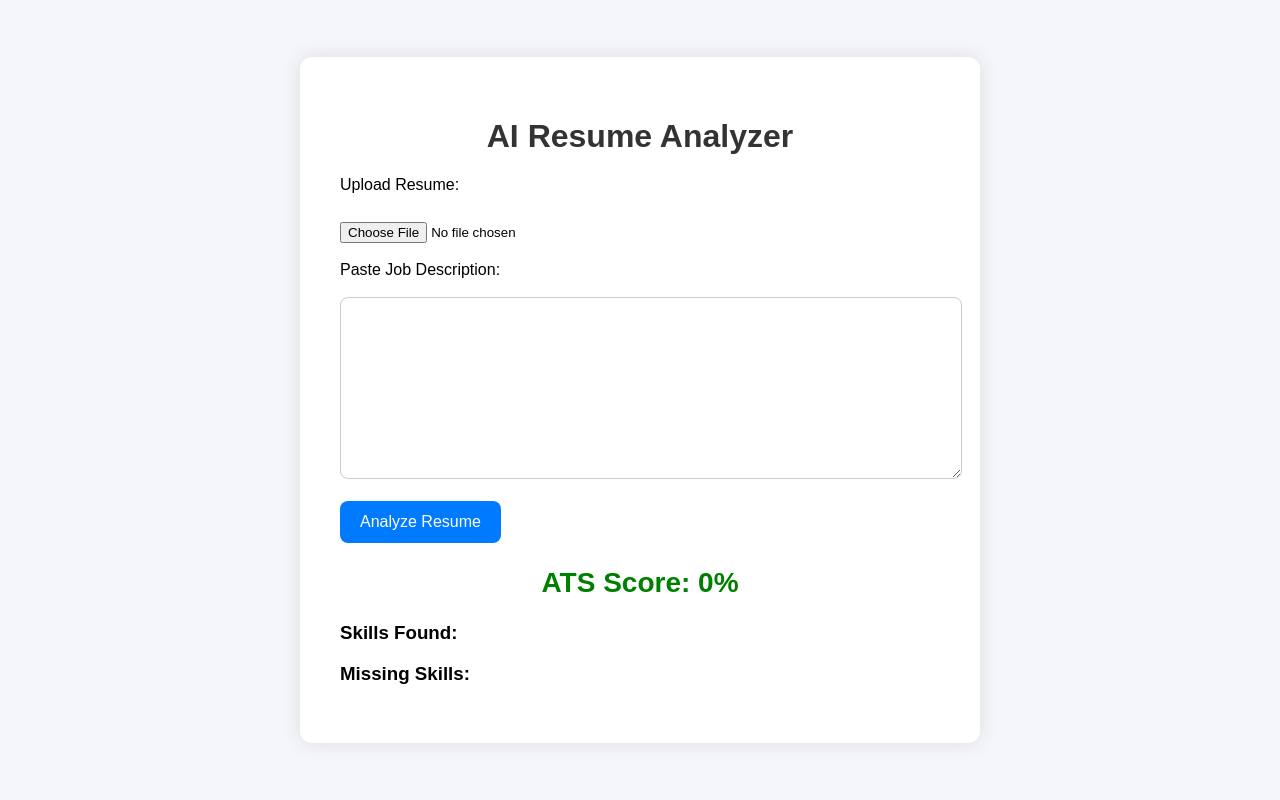
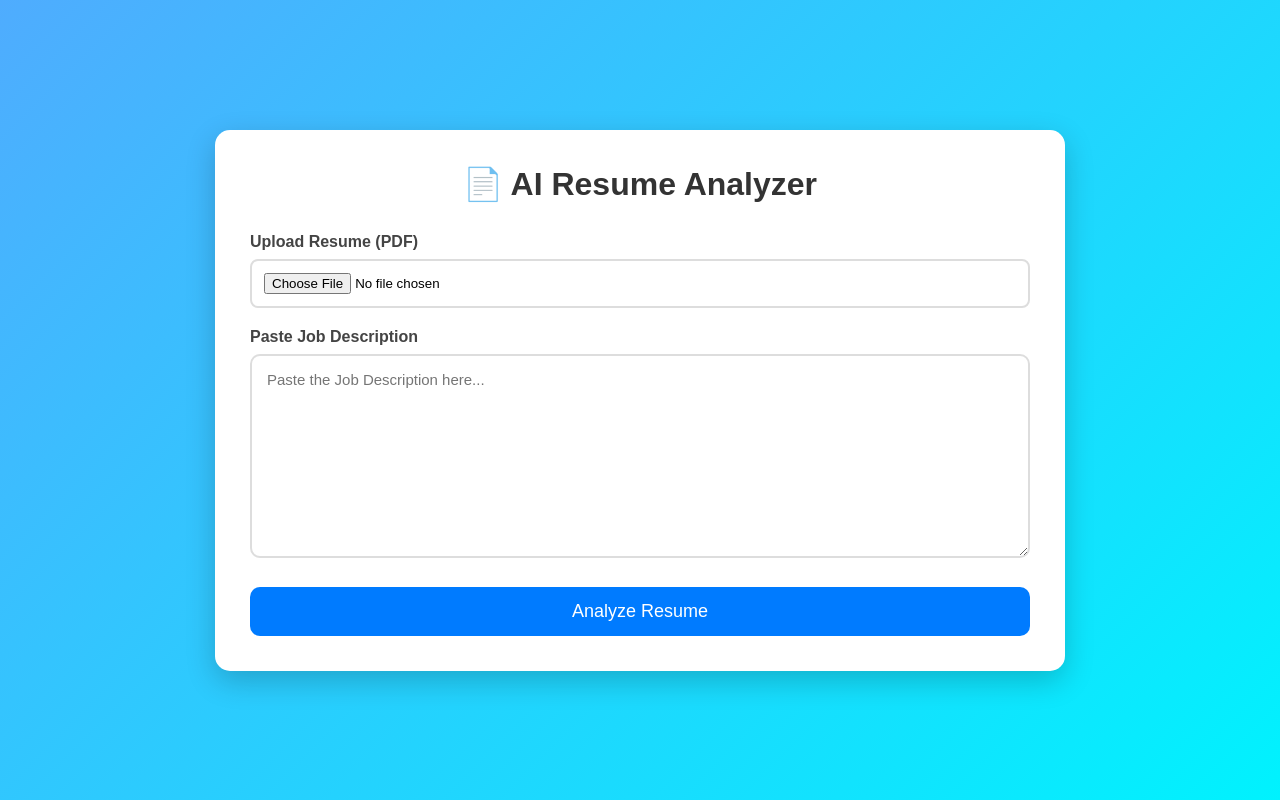
Before and after one commit to LikhitaGrandhi/AI-Resume-Analyzer, a Flask app: page / in a window 1280 px wide. Run offline with Flask 3, Linux system fonts and the light colour scheme.

Commit message:
Updated AI Resume Analyzer UI and ATS scoring

```diff
--- a/app.py
+++ b/app.py
@@ -4,11 +4,14 @@ import os
 
 app = Flask(__name__)
 
-# Upload folder
-UPLOAD_FOLDER = 'uploads'
-app.config['UPLOAD_FOLDER'] = UPLOAD_FOLDER
+UPLOAD_FOLDER = "uploads"
+app.config["UPLOAD_FOLDER"] = UPLOAD_FOLDER
 
-# Skills database
+# Create uploads folder if it doesn't exist
+if not os.path.exists(UPLOAD_FOLDER):
+    os.makedirs(UPLOAD_FOLDER)
+
+# Skills Database
 skills_list = [
     "python",
     "java",
@@ -25,37 +28,41 @@ skills_list = [
     "mysql",
     "mongodb",
     "machine learning",
+    "deep learning",
     "data analysis",
     "power bi",
     "git",
     "github",
     "aws",
+    "azure",
+    "docker",
+    "kubernetes",
     "spring boot",
     "rest api",
     "oop",
     "dbms",
-    "dsa"
+    "dsa",
+    "pandas",
+    "numpy",
+    "tensorflow",
+    "pytorch",
+    "excel"
 ]
 
 
-# Extract text from PDF
 def extract_text(pdf_path):
-
     text = ""
 
     with pdfplumber.open(pdf_path) as pdf:
-
         for page in pdf.pages:
-
             extracted = page.extract_text()
-
             if extracted:
                 text += extracted
 
     return text.lower()
 
 
-@app.route('/', methods=['GET', 'POST'])
+@app.route("/", methods=["GET", "POST"])
 def index():
 
     ats_score = 0
@@ -63,99 +70,109 @@ def index():
     missing_skills = []
     suggestions = []
 
-    if request.method == 'POST':
+    total_found = 0
+    matched = 0
 
-        # Get uploaded file
-        resume = request.files['resume']
+    if request.method == "POST":
 
-        # Get job description
-        job_description = request.form[
-            'job_description'
-        ].lower()
+        resume = request.files["resume"]
 
-        # Save uploaded resume
+        if not resume.filename.endswith(".pdf"):
+            return "Please upload only PDF resumes."
+
+        job_description = request.form["job_description"].lower()
+
         filepath = os.path.join(
-            app.config['UPLOAD_FOLDER'],
+            app.config["UPLOAD_FOLDER"],
             resume.filename
         )
 
         resume.save(filepath)
 
-        # Extract resume text
         resume_text = extract_text(filepath)
 
-        # Find skills in resume
+        # Delete uploaded file
+        os.remove(filepath)
+
+        # Skills in Resume
         for skill in skills_list:
-
             if skill in resume_text:
                 found_skills.append(skill)
 
-        # Find skills in JD
+        total_found = len(found_skills)
+
+        # Skills in Job Description
         jd_skills = []
 
         for skill in skills_list:
-
             if skill in job_description:
                 jd_skills.append(skill)
 
-        # Compare skills
-        matched = 0
-
+        # Compare Skills
         for skill in jd_skills:
-
             if skill in found_skills:
                 matched += 1
-
             else:
                 missing_skills.append(skill)
 
-        # Calculate ATS score
+        # Better ATS Score
+        score = 0
+
         if len(jd_skills) > 0:
+            score += (matched / len(jd_skills)) * 60
 
-            ats_score = int(
-                (matched / len(jd_skills)) * 100
-            )
+        if "projects" in resume_text:
+            score += 20
+
+        if "internship" in resume_text:
+            score += 10
+
+        if "github" in resume_text:
+            score += 10
+
+        ats_score = int(score)
 
         # Suggestions
         if ats_score < 50:
-
             suggestions.append(
-                "Add more relevant technical skills."
+                "Improve technical skills according to the Job Description."
             )
 
         if "projects" not in resume_text:
-
             suggestions.append(
-                "Add a strong projects section."
+                "Add a Projects section with measurable achievements."
             )
 
         if "github" not in resume_text:
-
             suggestions.append(
-                "Add GitHub profile link."
+                "Add your GitHub profile link."
             )
 
         if "internship" not in resume_text:
-
             suggestions.append(
-                "Add internship or practical experience."
+                "Mention internships or practical experience."
             )
 
-        if len(found_skills) < 5:
+        if total_found < 8:
+            suggestions.append(
+                "Include more technical skills."
+            )
 
+        if len(missing_skills) > 0:
             suggestions.append(
-                "Include more technical skills in resume."
+                "Add the missing skills if you possess them."
             )
 
     return render_template(
-        'index.html',
+        "index.html",
         ats_score=ats_score,
         found_skills=found_skills,
         missing_skills=missing_skills,
-        suggestions=suggestions
+        suggestions=suggestions,
+        total_found=total_found,
+        matched=matched
     )
 
 
-if __name__ == '__main__':
-
+if __name__ == "__main__":
     app.run(debug=True)
--- a/static/style.css
+++ b/static/style.css
@@ -1,86 +1,273 @@
-body {
-
-    font-family: Arial, sans-serif;
-    background-color: #f4f6f9;
-
-    display: flex;
-    justify-content: center;
-    align-items: center;
-
-    height: 100vh;
-    margin: 0;
+*{
+    margin:0;
+    padding:0;
+    box-sizing:border-box;
+    font-family:Arial, Helvetica, sans-serif;
 }
 
-.container {
+body{
 
-    background: white;
+    background:linear-gradient(135deg,#4facfe,#00f2fe);
 
-    padding: 40px;
+    min-height:100vh;
 
-    border-radius: 12px;
+    display:flex;
 
-    width: 600px;
+    justify-content:center;
 
-    box-shadow: 0px 0px 20px rgba(0,0,0,0.1);
+    align-items:center;
+
+    padding:30px;
 }
 
-h1 {
+.container{
 
-    text-align: center;
-    color: #333;
+    width:90%;
+
+    max-width:850px;
+
+    background:white;
+
+    padding:35px;
+
+    border-radius:15px;
+
+    box-shadow:0px 10px 30px rgba(0,0,0,0.2);
 }
 
-textarea {
+h1{
 
-    width: 100%;
-    padding: 10px;
+    text-align:center;
 
-    border-radius: 8px;
-    border: 1px solid #ccc;
+    color:#333;
 
-    font-size: 14px;
+    margin-bottom:30px;
 }
 
-input[type="file"] {
+label{
 
-    margin-top: 10px;
+    display:block;
+
+    margin-top:20px;
+
+    margin-bottom:8px;
+
+    font-weight:bold;
+
+    color:#444;
 }
 
-button {
+input[type=file]{
 
-    background-color: #007bff;
-    color: white;
+    width:100%;
 
-    border: none;
+    padding:12px;
 
-    padding: 12px 20px;
+    border:2px solid #ddd;
 
-    border-radius: 8px;
+    border-radius:8px;
 
-    cursor: pointer;
-
-    font-size: 16px;
+    cursor:pointer;
 }
 
-button:hover {
+textarea{
 
-    background-color: #0056b3;
+    width:100%;
+
+    padding:15px;
+
+    border-radius:10px;
+
+    border:2px solid #ddd;
+
+    resize:vertical;
+
+    font-size:15px;
+
+    outline:none;
+
+    transition:0.3s;
 }
 
-.result {
+textarea:focus{
 
-    margin-top: 20px;
+    border-color:#007bff;
 }
 
-ul {
+button{
 
-    padding-left: 20px;
+    width:100%;
+
+    margin-top:25px;
+
+    padding:14px;
+
+    border:none;
+
+    border-radius:10px;
+
+    background:#007bff;
+
+    color:white;
+
+    font-size:18px;
+
+    cursor:pointer;
+
+    transition:0.3s;
 }
-.score {
 
-    color: green;
+button:hover{
 
-    font-size: 28px;
+    background:#0056b3;
+}
 
-    text-align: center;
+.result{
+
+    margin-top:40px;
 }
+
+.progress{
+
+    width:100%;
+
+    background:#ddd;
+
+    border-radius:25px;
+
+    overflow:hidden;
+
+    margin-top:15px;
+
+    margin-bottom:30px;
+}
+
+.progress-bar{
+
+    height:30px;
+
+    background:linear-gradient(to right,#28a745,#00c851);
+
+    color:white;
+
+    text-align:center;
+
+    line-height:30px;
+
+    font-weight:bold;
+
+    transition:1s;
+}
+
+.stats{
+
+    display:flex;
+
+    justify-content:space-between;
+
+    gap:15px;
+
+    margin-bottom:30px;
+
+    flex-wrap:wrap;
+}
+
+.card{
+
+    flex:1;
+
+    min-width:170px;
+
+    background:#f8f9fa;
+
+    border-radius:12px;
+
+    padding:20px;
+
+    text-align:center;
+
+    box-shadow:0px 4px 10px rgba(0,0,0,0.1);
+
+    transition:.3s;
+}
+
+.card:hover{
+
+    transform:translateY(-5px);
+}
+
+.card h3{
+
+    color:#007bff;
+
+    font-size:32px;
+
+    margin-bottom:10px;
+}
+
+.section{
+
+    margin-top:25px;
+}
+
+.section h2{
+
+    margin-bottom:12px;
+
+    color:#333;
+}
+
+ul{
+
+    padding-left:20px;
+}
+
+li{
+
+    margin-bottom:10px;
+
+    font-size:16px;
+}
+
+.found{
+
+    color:green;
+
+    font-weight:bold;
+}
+
+.missing{
+
+    color:red;
+
+    font-weight:bold;
+}
+
+.suggestion{
+
+    color:#444;
+}
+
+@media(max-width:700px){
+
+.stats{
+
+    flex-direction:column;
+}
+
+.card{
+
+    width:100%;
+}
+
+.container{
+
+    padding:20px;
+}
+
+h1{
+
+    font-size:28px;
+}
+
+}
--- a/templates/index.html
+++ b/templates/index.html
@@ -1,14 +1,15 @@
 <!DOCTYPE html>
-<html>
+<html lang="en">
 
 <head>
 
+    <meta charset="UTF-8">
+    <meta name="viewport" content="width=device-width, initial-scale=1.0">
+
     <title>AI Resume Analyzer</title>
 
-    <link
-        rel="stylesheet"
-        href="{{ url_for('static', filename='style.css') }}"
-    >
+    <link rel="stylesheet"
+          href="{{ url_for('static', filename='style.css') }}">
 
 </head>
 
@@ -16,32 +17,24 @@
 
 <div class="container">
 
-        <h1>AI Resume Analyzer</h1>
+    <h1>📄 AI Resume Analyzer</h1>
 
     <form method="POST" enctype="multipart/form-data">
 
-            <label>Upload Resume:</label>
+        <label><b>Upload Resume (PDF)</b></label>
 
-            <br><br>
+        <input type="file"
+               name="resume"
+               accept=".pdf"
+               required>
 
-            <input
-                type="file"
-                name="resume"
-                required
-            >
-
-            <br><br>
-
-            <label>Paste Job Description:</label>
-
-            <br><br>
+        <label><b>Paste Job Description</b></label>
 
         <textarea
             name="job_description"
             rows="10"
-            ></textarea>
-
-            <br><br>
+            placeholder="Paste the Job Description here..."
+            required></textarea>
 
         <button type="submit">
             Analyze Resume
@@ -49,31 +42,98 @@
 
     </form>
 
+    {% if ats_score > 0 %}
+
     <div class="result">
 
-            <h2 class="score">
-    ATS Score: {{ ats_score }}%
-</h2>
+        <h2>ATS Score</h2>
 
-            <h3>Skills Found:</h3>
+        <div class="progress">
+
+            <div class="progress-bar"
+                 style="width: {{ ats_score }}%;">
+
+                {{ ats_score }}%
+
+            </div>
+
+        </div>
+
+        <div class="stats">
+
+            <div class="card">
+
+                <h3>{{ total_found }}</h3>
+
+                <p>Total Skills Found</p>
+
+            </div>
+
+            <div class="card">
+
+                <h3>{{ matched }}</h3>
+
+                <p>Matched Skills</p>
+
+            </div>
+
+            <div class="card">
+
+                <h3>{{ missing_skills|length }}</h3>
+
+                <p>Missing Skills</p>
+
+            </div>
+
+        </div>
+
+        <div class="section">
+
+            <h2>✅ Skills Found</h2>
 
             <ul>
 
                 {% for skill in found_skills %}
 
-                    <li>{{ skill }}</li>
+                <li class="found">
+                    {{ skill }}
+                </li>
 
                 {% endfor %}
 
             </ul>
 
-            <h3>Missing Skills:</h3>
+        </div>
+
+        <div class="section">
+
+            <h2>❌ Missing Skills</h2>
 
             <ul>
 
                 {% for skill in missing_skills %}
 
-                    <li>{{ skill }}</li>
+                <li class="missing">
+                    {{ skill }}
+                </li>
+
+                {% endfor %}
+
+            </ul>
+
+        </div>
+
+        <div class="section">
+
+            <h2>💡 Suggestions</h2>
+
+            <ul>
+
+                {% for suggestion in suggestions %}
+
+                <li class="suggestion">
+                    {{ suggestion }}
+                </li>
 
                 {% endfor %}
 
@@ -83,5 +143,10 @@
 
     </div>
 
+    {% endif %}
+
+</div>
+
 </body>
+
 </html>
```
Lines whose indentation alone changed are shown as unchanged.
